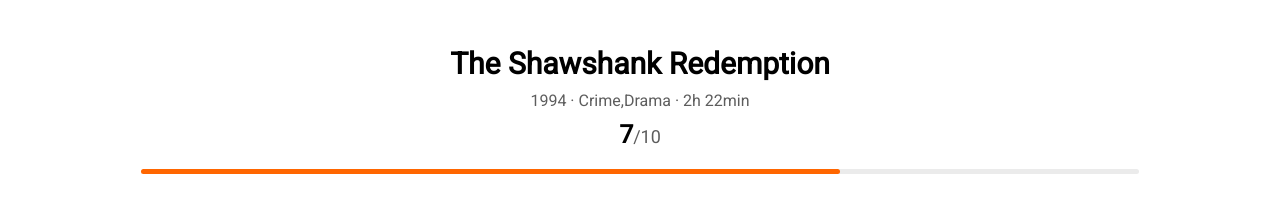
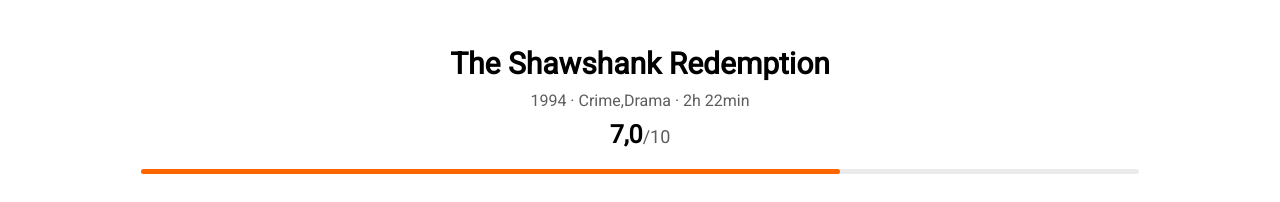
Before and after one commit to bilalkocak/movieapp, a React (Create React App) app: page / in a window 1280 px wide. Shown: the part 800-1002 px from the top of the page. Built offline with nearby package versions, Linux system fonts and the light colour scheme.

Commit message:
Added animate to Rate

```diff
--- a/src/components/MovieDetail/MovieDetail.js
+++ b/src/components/MovieDetail/MovieDetail.js
@@ -1,6 +1,7 @@
 import React, {Component} from 'react';
 import {connect} from 'react-redux';
 import ClipLoader from "react-spinners/ClipLoader";
+import CountUp from "react-countup";
 
 import Button from "../Common/Button/Button";
 import RatingBar from "../Common/RatingBar/RatingBar";
@@ -86,7 +87,9 @@
                                 <div className="movieName">
                                     {movie.originalTitle}
                                 </div>
-                                <div className={"movieDetailRating"}>{movie.imdbRating}</div>
+                                <div className={"movieDetailRating"}>
+                                    <CountUp start={0.00} end={movie.imdbRating} decimal="," decimals={1} duration={2}/>
+                                </div>
                                 <RatingBar width={'60%'} rate={movie.imdbRating}/>
                             </div>
                             <div className="movieOtherInfo">
--- a/src/components/MovieList/MovieList.js
+++ b/src/components/MovieList/MovieList.js
@@ -1,6 +1,7 @@
 import React, {Component} from 'react';
 import {connect} from 'react-redux';
 import ClipLoader from "react-spinners/ClipLoader";
+import CountUp from 'react-countup';
 
 import Button from "../Common/Button/Button";
 import RatingBar from "../Common/RatingBar/RatingBar";
@@ -59,7 +60,9 @@
                                         {movie.year} &middot; {parseArrayToString(movie.genres)} &middot; {calculateDuration(movie.duration)}
                                     </div>
                                     <div className="movieRating">
-                                        <span className="movieRate">{movie.imdbRating}</span>/10
+                                        <span className="movieRate">
+                                            <CountUp start={0.00} end={movie.imdbRating} decimal="," decimals={1}  duration={2}/>
+                                           </span>/10
                                     </div>
                                     <RatingBar rate={movie.imdbRating} width={'78vw'}/>
                                 </div>
```
